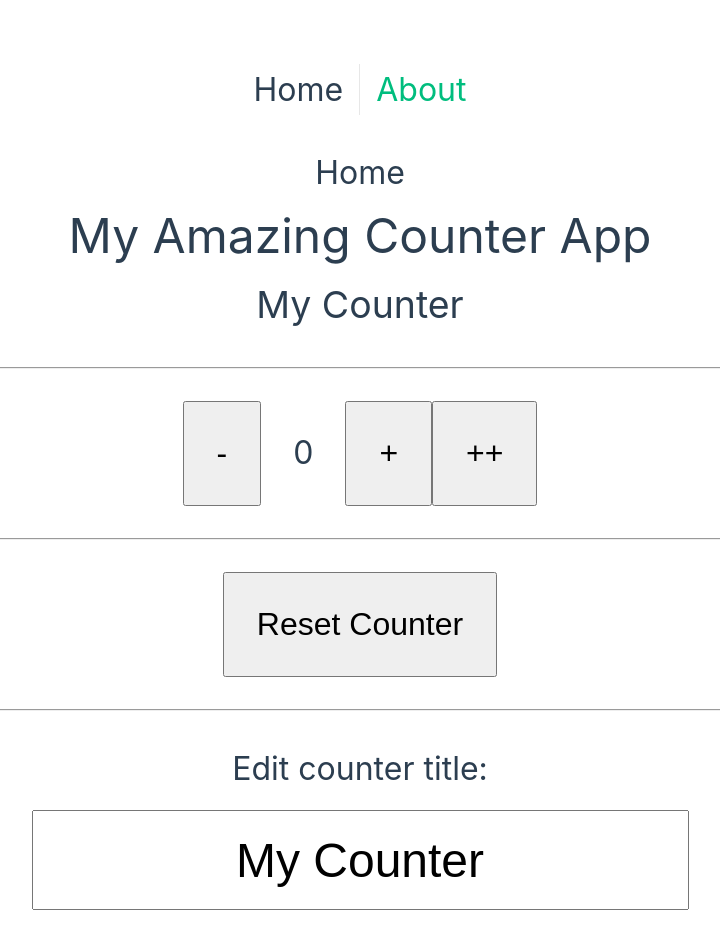
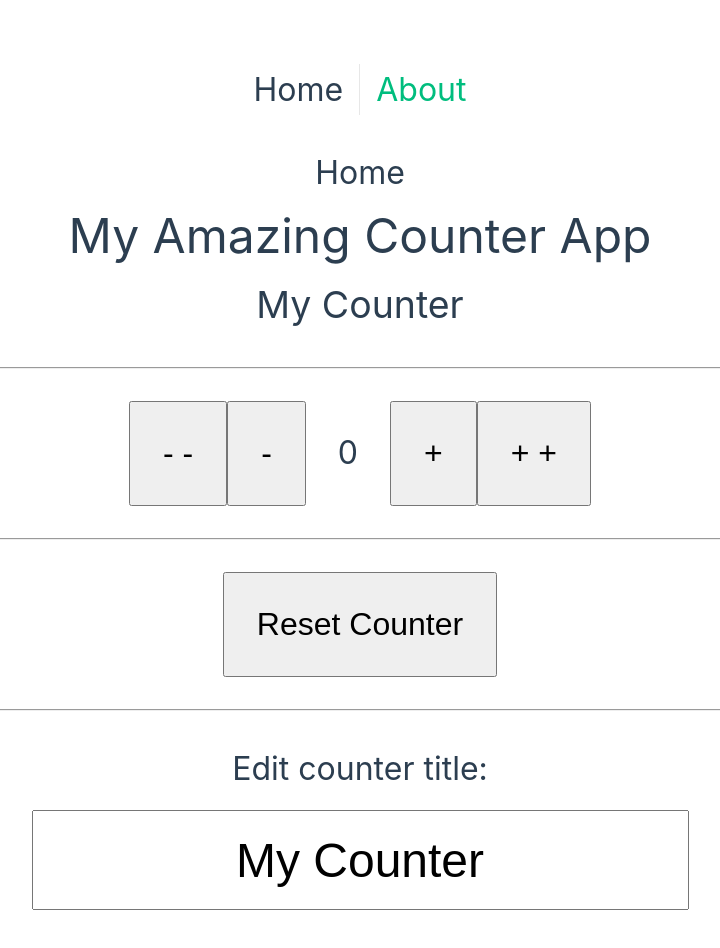
Before and after one commit to robots4life/vue-capi-basics, a Vue app: page / in a window 1280 px wide. Shown: the top 948 px of the page, without its empty margins (280-1000 px from the left). Built offline with nearby package versions, Linux system fonts and the light colour scheme.

Commit message:
pass parameter to decreaseCounter method

```diff
--- a/src/views/HomeView.vue
+++ b/src/views/HomeView.vue
@@ -7,10 +7,11 @@
 		<h3>{{ counterData.title }}</h3>
 		<hr />
 		<div>
-			<button @click="decreaseCounter" class="btn">-</button>
+			<button @click="decreaseCounter(2)" class="btn">- -</button>
+			<button @click="decreaseCounter(1)" class="btn">-</button>
 			<span class="counter">{{ counterData.count }}</span>
 			<button @click="increaseCounter(1)" class="btn">+</button>
-			<button @click="increaseCounter(2)" class="btn">++</button>
+			<button @click="increaseCounter(2)" class="btn">+ +</button>
 		</div>
 		<hr />
 		<button @click="resetCounter" class="btn">Reset Counter</button>
@@ -41,8 +42,8 @@ const increaseCounter = (amount) => {
 	counterData.count += amount;
 };
 
-const decreaseCounter = () => {
-	counterData.count--;
+const decreaseCounter = (amount) => {
+	counterData.count -= amount;
 };
 
 const resetCounter = () => {
```
